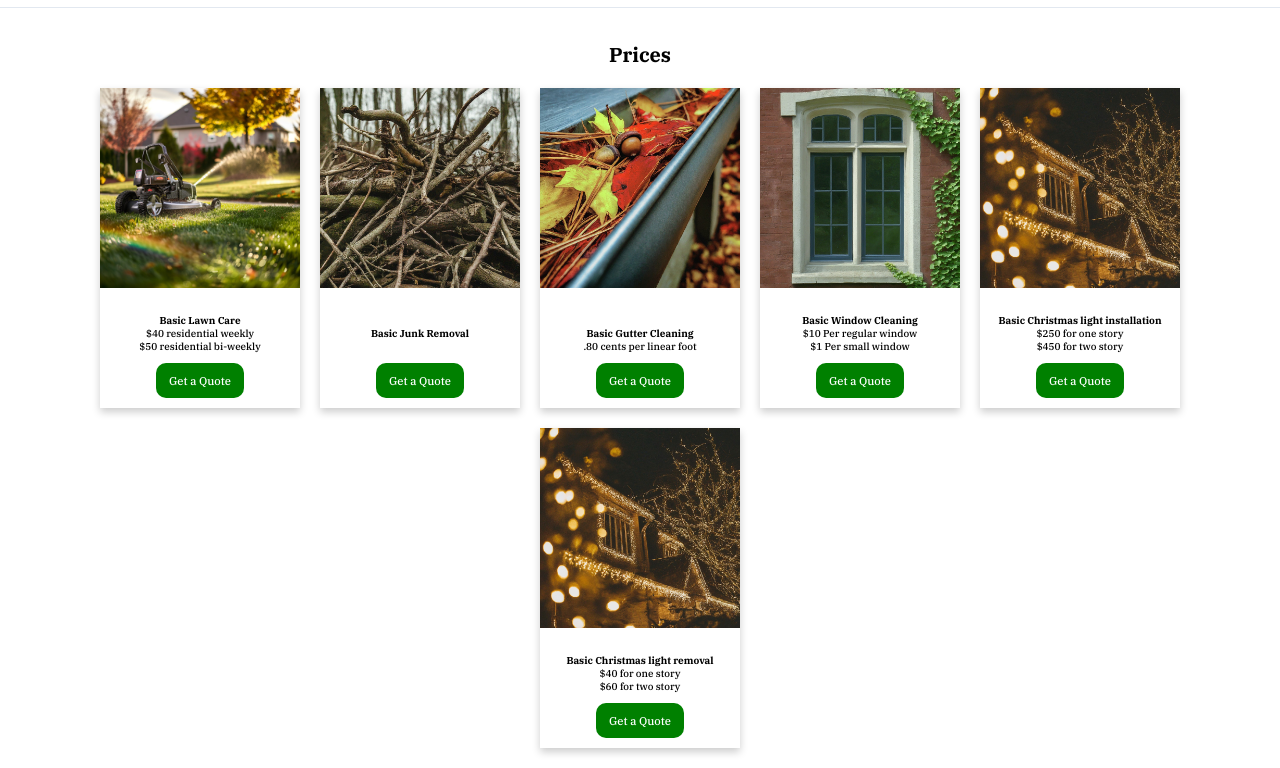
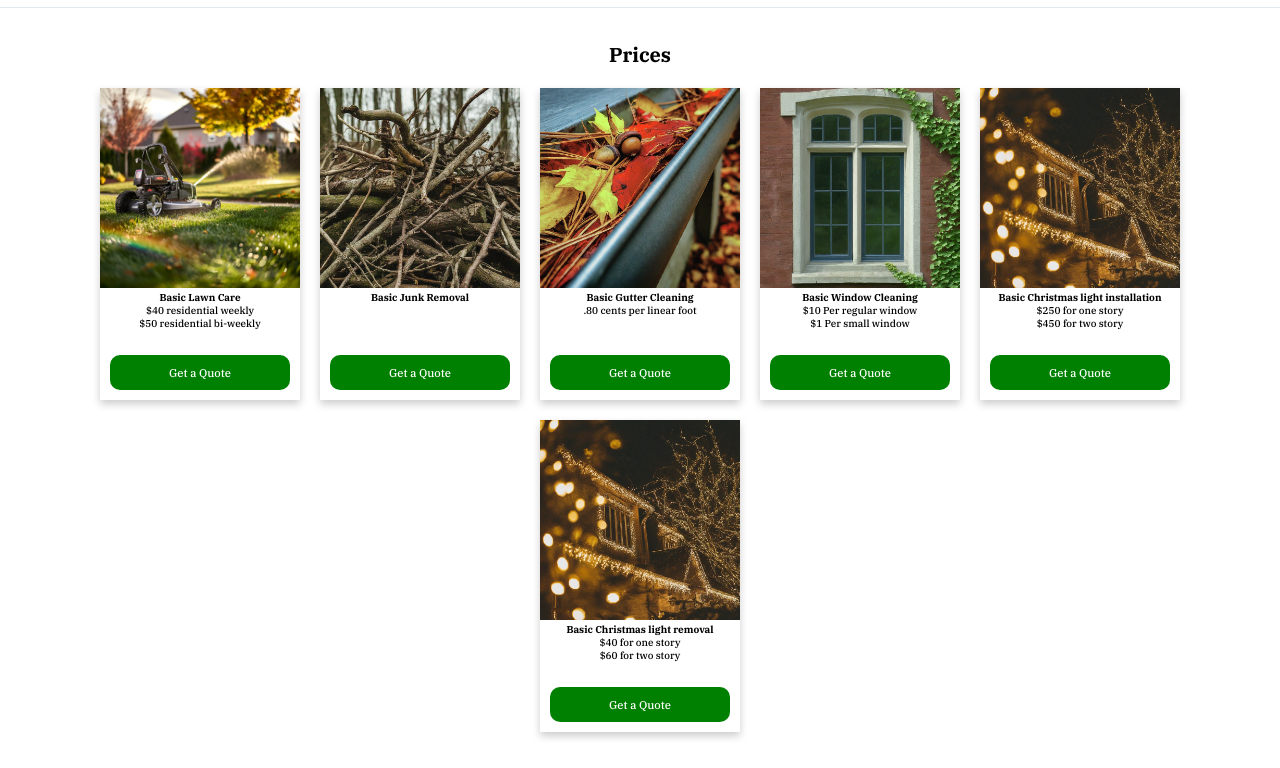
Before and after one commit to BrandgrandRealMe/MBCServicesWebsite, a plain HTML site: page index.html in a window 1280 px wide. Shown: the part 63-831 px from the top of the page. Drawn offline with Linux system fonts and the light colour scheme.

Commit message:
Making it better

```diff
--- a/index.html
+++ b/index.html
@@ -85,24 +85,27 @@
         <img src="media/stock/lawn.jpg" alt="">
         <div class="container">
           <h4><b>Basic Lawn Care</b></h4>
-          <p>$40 residential weekly<br>$50 residential bi-weekly<br><a class="button" href="/contact">Get a Quote</a>
+          <p>$40 residential weekly<br>$50 residential bi-weekly<br>
           </p>
+          <a class="button" href="/contact">Get a Quote</a>
         </div>
       </div>
       <div class="card">
         <img src="media/stock/twigs.jpg" alt="">
         <div class="container">
           <h4><b>Basic Junk Removal</b></h4>
-          <p><br><a class="button" href="/contact">Get a Quote</a>
+          <p><br>
           </p>
+          <a class="button" href="/contact">Get a Quote</a>
         </div>
       </div>
       <div class="card">
         <img src="media/stock/gutters.jpg" alt="">
         <div class="container">
           <h4><b>Basic Gutter Cleaning</b></h4>
-          <p>.80 cents per linear foot<br><a class="button" href="/contact">Get a Quote</a>
+          <p>.80 cents per linear foot<br>
           </p>
+          <a class="button" href="/contact">Get a Quote</a>
         </div>
       </div>
       <br>
@@ -110,24 +113,27 @@
         <img src="media/stock/window.jpg" alt="">
         <div class="container">
           <h4><b>Basic Window Cleaning</b></h4>
-          <p>$10 Per regular window<br>$1 Per small window<br><a class="button" href="/contact">Get a Quote</a>
+          <p>$10 Per regular window<br>$1 Per small window<br>
           </p>
+          <a class="button" href="/contact">Get a Quote</a>
         </div>
       </div>
       <div class="card">
         <img src="media/stock/xmaslights.jpg" alt="">
         <div class="container">
           <h4><b>Basic Christmas light installation</b></h4>
-          <p>$250 for one story<br>$450 for two story<br><a class="button" href="/contact">Get a Quote</a>
+          <p>$250 for one story<br>$450 for two story<br>
           </p>
+          <a class="button" href="/contact">Get a Quote</a>
         </div>
       </div>
       <div class="card">
         <img src="media/stock/xmaslights.jpg" alt="">
         <div class="container">
           <h4><b>Basic Christmas light removal</b></h4>
-          <p>$40 for one story<br>$60 for two story<br><a class="button" href="/contact">Get a Quote</a>
+          <p>$40 for one story<br>$60 for two story<br>
           </p>
+          <a class="button" href="/contact">Get a Quote</a>
         </div>
       </div>
     </div>
--- a/script.js
+++ b/script.js
@@ -0,0 +1,24 @@
+// Rezize cards to match height
+function setEqualHeights() {
+  const cardsDiv = document.querySelector('.cards');
+  const cards = cardsDiv.querySelectorAll('.card');
+  const button = document.querySelector('.button');
+  const buttonHeight = button.offsetHeight + button.offsetHeight;
+  // Find the tallest div height
+  let maxHeight = 0;
+  for (const item of cards) {
+    item.style.height = 'fit-content';
+    const itemHeight = item.offsetHeight;
+    const prefHeight = itemHeight + buttonHeight;
+    maxHeight = Math.max(maxHeight, prefHeight);
+  }
+
+  // Set all divs to the same height
+  for (const item of cards) {
+    item.style.height = `${maxHeight}px`;
+  }
+}
+
+// Call the function on page load and window resize (optional)
+window.addEventListener('load', setEqualHeights);
+window.addEventListener('resize', setEqualHeights);
--- a/style.css
+++ b/style.css
@@ -20,7 +20,7 @@
   box-shadow: 0 4px 8px 0 rgba(0,0,0,0.2);
   transition: 0.3s;
   width: 25vh;
-  height: 40vh;
+  height: fit-content;
   text-align: center;
   position: relative;
   display: inline-block;
@@ -42,8 +42,9 @@
 
 /* Add some padding inside the card container */
 .card .container {
-  position: absolute;
+  position: block;
   text-align: center;
+  height: fit-content;
   bottom: 0;
   width: 25vh;
 }
@@ -57,8 +58,11 @@
   font-size: 1.125rem;
   border: 0px;
   display: inline-block;
-  margin-bottom: 10px;
-  margin-top: 10px;
+  left: 10px;
+  right: 10px;
+  padding-top: 10px;
+  position: absolute;
+  bottom: 10px;
 }
 
 .card .button:hover,
```
